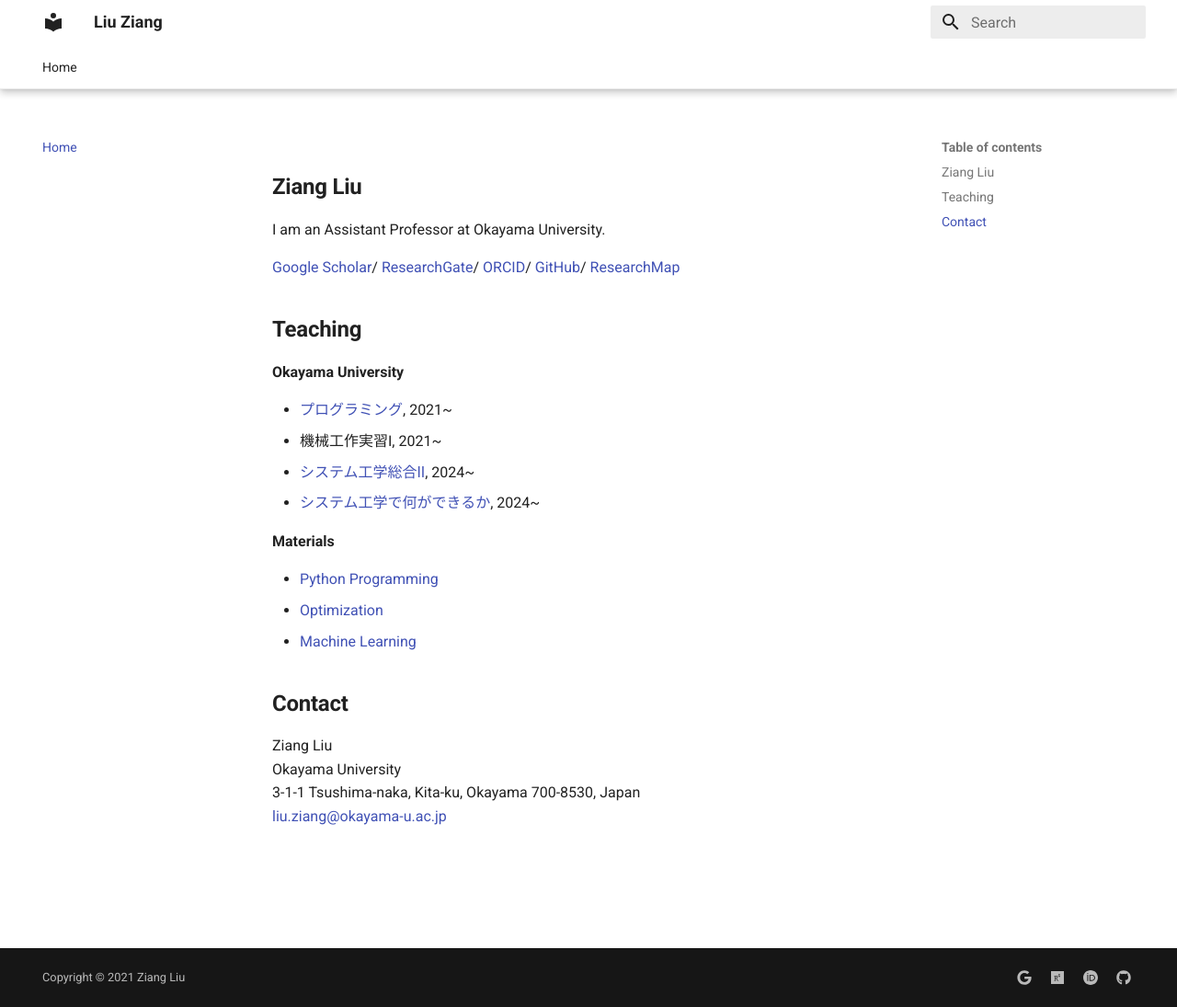
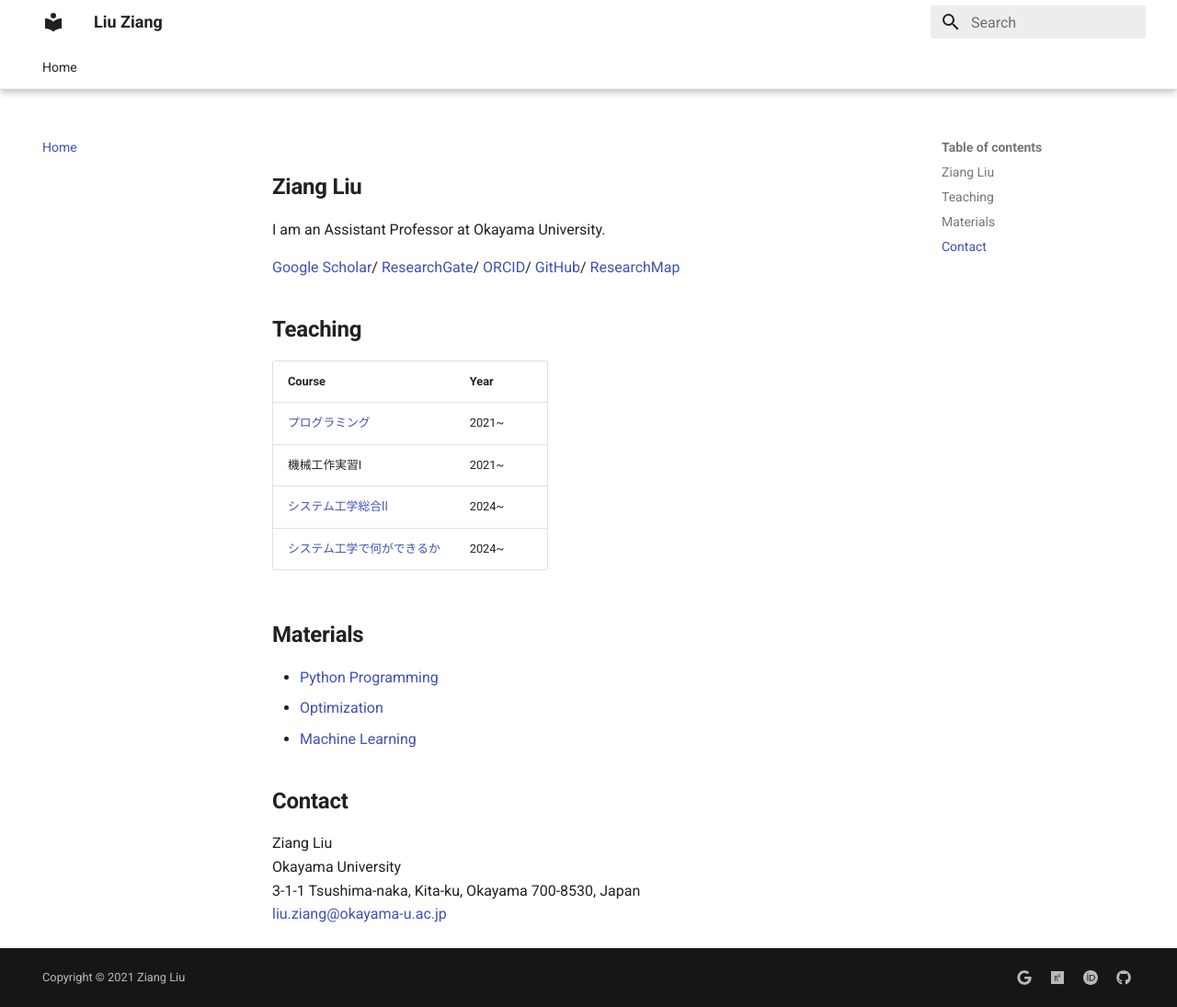
Before and after one commit to zi-ang-liu/zi-ang-liu.github.io, an MkDocs documentation site: the page built from docs/index.md, in a window 1280 px wide and 1095 px high. Shown: the whole window at 92% size. Built offline with MkDocs 1.6.1 and Material for MkDocs 9.7.7, drawn with Linux system fonts in a browser that asks for light colours.

Commit message:
Update index.md

```diff
--- a/docs/index.md
+++ b/docs/index.md
@@ -12,14 +12,14 @@ I am an Assistant Professor at Okayama University.
 
 ## Teaching
 
-**Okayama University**
+| Course                                                                                                              | Year  |
+| ------------------------------------------------------------------------------------------------------------------- | ----- |
+| [プログラミング](https://zi-ang-liu.github.io/jb-c-programming/intro.html)                                          | 2021~ |
+| 機械工作実習I                                                                                                       | 2021~ |
+| [システム工学総合Ⅱ](https://zi-ang-liu.github.io/jb-practice-on-systems-engineering/intro.html)                     | 2024~ |
+| [システム工学で何ができるか](https://github.com/zi-ang-liu/Slides/tree/main/An-Introduction-to-Systems-Engineering) | 2024~ |
 
-- [プログラミング](https://zi-ang-liu.github.io/jb-c-programming/intro.html), 2021~
-- 機械工作実習I, 2021~
-- [システム工学総合Ⅱ](https://zi-ang-liu.github.io/jb-practice-on-systems-engineering/intro.html), 2024~
-- [システム工学で何ができるか](https://github.com/zi-ang-liu/Slides/tree/main/An-Introduction-to-Systems-Engineering), 2024~
-
-**Materials**
+## Materials
 
 - [Python Programming](https://ziangs-organization.gitbook.io/python/)
 - [Optimization](https://zi-ang-liu.github.io/jb-optimization/)
```
